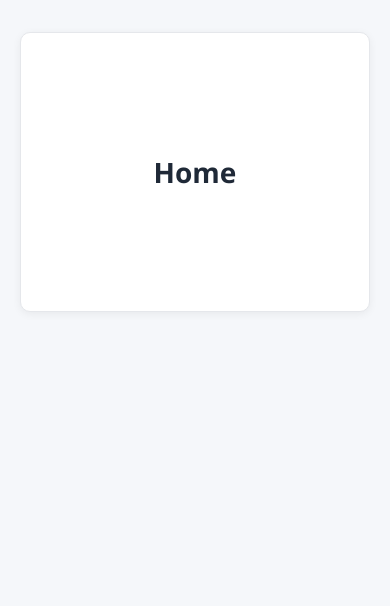
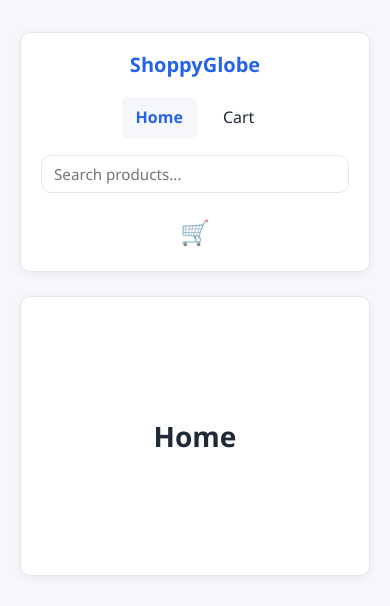
Before and after one commit to alokkumax/react-ecom, a React (Vite) app: page / in a window 390 px wide. Shown: the top 606 px of the page. Built offline with nearby package versions, Linux system fonts and the light colour scheme.

Commit message:
Add responsive header navigation

```diff
--- /dev/null
+++ b/src/components/Header/Header.css
@@ -0,0 +1,110 @@
+/* Header.css — Styles for the top navigation bar */
+
+.header {
+  display: flex;
+  align-items: center;
+  justify-content: space-between;
+  gap: 16px;
+  flex-wrap: wrap;
+  background-color: var(--white);
+  border: 1px solid var(--border);
+  border-radius: var(--radius);
+  box-shadow: var(--shadow);
+  padding: 16px 20px;
+  margin-bottom: 24px;
+}
+
+/* Logo */
+.header-logo {
+  font-size: 1.25rem;
+  font-weight: 700;
+  color: var(--primary);
+  text-decoration: none;
+}
+
+.header-logo:hover {
+  text-decoration: none;
+  opacity: 0.85;
+}
+
+/* Navigation links */
+.header-nav {
+  display: flex;
+  gap: 12px;
+}
+
+.nav-link {
+  color: var(--text);
+  text-decoration: none;
+  padding: 8px 14px;
+  border-radius: 6px;
+}
+
+.nav-link:hover {
+  background-color: var(--bg);
+  text-decoration: none;
+}
+
+/* Active link — NavLink adds "active" class automatically */
+.nav-link.active {
+  color: var(--primary);
+  font-weight: 600;
+  background-color: var(--bg);
+}
+
+/* Search box */
+.header-search {
+  flex: 1;
+  max-width: 280px;
+  min-width: 140px;
+}
+
+.header-search input {
+  width: 100%;
+  padding: 8px 12px;
+  border: 1px solid var(--border);
+  border-radius: var(--radius);
+  font-family: var(--font);
+  font-size: 0.95rem;
+}
+
+.header-search input:focus {
+  outline: 2px solid var(--primary);
+  border-color: var(--primary);
+}
+
+/* Cart icon */
+.header-cart {
+  text-decoration: none;
+  padding: 4px 8px;
+}
+
+.header-cart:hover {
+  text-decoration: none;
+  opacity: 0.8;
+}
+
+.cart-icon {
+  font-size: 1.5rem;
+}
+
+/* ----- Responsive: stack on small screens ----- */
+@media (max-width: 768px) {
+  .header {
+    flex-direction: column;
+    align-items: stretch;
+    text-align: center;
+  }
+
+  .header-nav {
+    justify-content: center;
+  }
+
+  .header-search {
+    max-width: 100%;
+  }
+
+  .header-cart {
+    text-align: center;
+  }
+}
--- a/src/components/Header/index.jsx
+++ b/src/components/Header/index.jsx
@@ -1,5 +1,37 @@
+// Header — Top navigation bar shown on every page
+
+import { NavLink } from 'react-router-dom'
+import './Header.css'
+
 function Header() {
-  return <div>Header</div>;
+  return (
+    <header className="header">
+      {/* Logo / website name — click to go home */}
+      <NavLink to="/" className="header-logo">
+        ShoppyGlobe
+      </NavLink>
+
+      {/* Main navigation links */}
+      <nav className="header-nav">
+        <NavLink to="/" className="nav-link">
+          Home
+        </NavLink>
+        <NavLink to="/cart" className="nav-link">
+          Cart
+        </NavLink>
+      </nav>
+
+      {/* Search box — not connected yet, just for looks */}
+      <div className="header-search">
+        <input type="text" placeholder="Search products..." />
+      </div>
+
+      {/* Cart icon — also links to cart page */}
+      <NavLink to="/cart" className="header-cart">
+        <span className="cart-icon">🛒</span>
+      </NavLink>
+    </header>
+  )
 }
 
-export default Header;
+export default Header
--- a/src/index.css
+++ b/src/index.css
@@ -42,10 +42,10 @@ body {
 }
 
 /*
-  Each page right now is just a <div> with text (Home, Cart, etc.)
-  This styles that top-level div like a clean white card.
+  Each page is a <div> with text (Home, Cart, etc.)
+  .page-content wraps the page below the Header.
 */
-#root > div {
+.page-content > div {
   background-color: var(--white);
   border: 1px solid var(--border);
   border-radius: var(--radius);
--- a/src/router/router.jsx
+++ b/src/router/router.jsx
@@ -1,18 +1,34 @@
 // router.jsx — Defines all URL paths for ShoppyGlobe.
 // createBrowserRouter maps each path to a page/component.
 
-import { createBrowserRouter } from 'react-router-dom'
+import { createBrowserRouter, Outlet } from 'react-router-dom'
 
+import Header from '../components/Header'
 import Home from '../pages/Home'
 import ProductDetail from '../pages/ProductDetail'
 import Cart from '../components/Cart'
 import Checkout from '../pages/Checkout'
 import NotFound from '../pages/NotFound'
 
+// Layout wraps every page with the Header on top
+function AppLayout() {
+  return (
+    <>
+      <Header />
+      <main className="page-content">
+        <Outlet />
+      </main>
+    </>
+  )
+}
+
 // Each route object has:
 //   path  — the URL in the browser
 //   element — the React component to show for that URL
 const router = createBrowserRouter([
+  {
+    element: <AppLayout />,
+    children: [
       {
         path: '/',
         element: <Home />,
@@ -35,6 +51,8 @@ const router = createBrowserRouter([
         path: '*',
         element: <NotFound />,
       },
+    ],
+  },
 ])
 
 export default router
```
Lines whose indentation alone changed are shown as unchanged.
